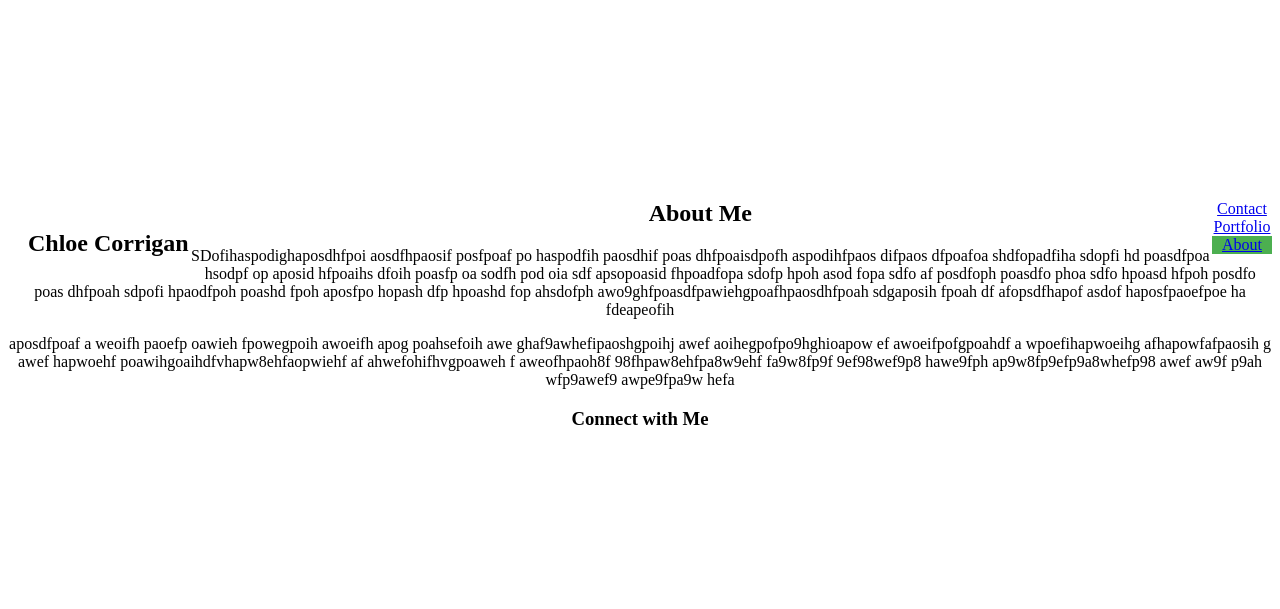
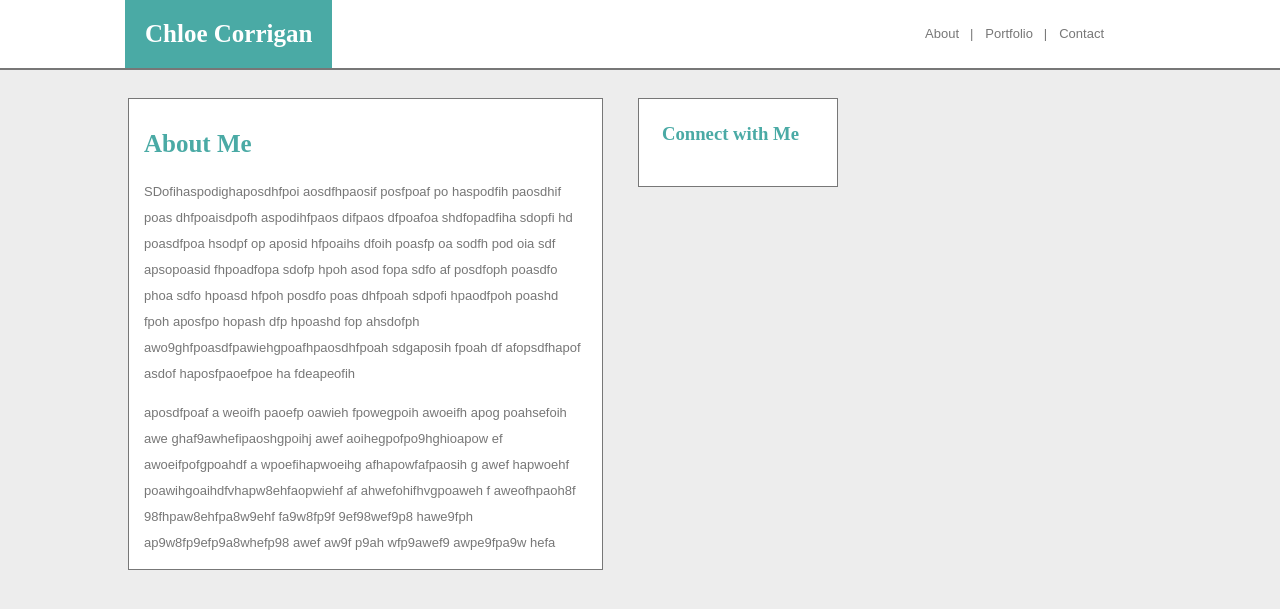
Before and after one commit to ChloeCacola/Basic-Portfolio, a PHP site: page /index.php in a window 1280 px wide. Shown: the top 609 px of the page. Run offline with PHP 8.4, Linux system fonts and the light colour scheme.

Commit message:
About update

```diff
--- a/assets/css/style.css
+++ b/assets/css/style.css
@@ -1,40 +1,106 @@
 * {
 	box-sizing: border-box;
-	text-align: center;
 }
 
 body {
-	font-size: 18px
-	line-height: 1.5
-	color: #ededed; /*replace with correct background img*/
+
+	background: #ededed;
+}
+
+header {
+	position: fixed;
+	margin: 0;
+	top: 0;
+	left: 0;
+	width: 100%;
+	padding: 0px;
+	text-decoration: none;
+	background: white;
+	border-bottom: solid 2px #777777;
 }
 
 h1 {
 	display: inline-block;
 	float: left;
-	margin-left: 20px;
-	margin-top: 30px;
+	padding: 20px;
+	background-color: #4aaaa5;
+	color: #fff;
+	margin-top: 0;
+	margin-bottom: 0;
+	margin-left: 125px;
+	font-size: 25px;
+
 }
 
 nav ul {
 	list-style-type: none;
 	margin: 0;
-	padding: 0;
+	margin-top: 10px;
+	margin-right: 160px;
+	padding: 10px;
 	display: inline-block;
-	vertical-align: top;
 	float: right;
+
 }
 
-li a {
-	display: block;
-	width: 60px;
+li {
+
+	float: left;
+	padding: 6px;
+	font-family: arial;
+	text-decoration: none;
+	font-size: 13px;
 }
 
-.active {
-	background-color: #4CAF50;
-	color: white;
+a {
+	text-decoration: none;
+	color: #777777;
 }
 
+
+
 #aboutMe {
-	margin-top: 200px;
+
+	padding-top: 10px;
+	padding-left: 15px;
+	padding-right: 15px;
+	margin-left: 120px;
+	margin-top: 90px;
+	margin-right: 10px;
+	width: 475px;
+	text-align: left;
+	background: #fff;
+	border: solid 1px #777777;
+	float: left;
 }
+
+p {
+	font-family: Arial;
+	color: #777777;
+	line-height: 2;
+	font-size: 13px;
+}
+
+h2 {
+	color: #4aaaa5;
+	font-size: 25px;
+}
+
+h3 {
+	color: #4aaaa5;
+}
+
+
+
+#connect {
+	float: left;
+	width: 200px;
+	padding: 5px;
+	padding-right: 20px;
+	margin: 40px;
+	margin-top: 90px;
+	margin-left: 25px;
+	background: #ffffff;
+	text-align: center;
+	border: solid 1px #777777;
+}
--- a/contact.html
+++ b/contact.html
@@ -9,9 +9,9 @@
 
 	<nav>
 		<ul>
-			<li class='active'><a href="contact.html">Contact</a></li>
+			<li><a href="index.html">About</a></li>
 			<li><a href="portfolio.html">Portfolio</a></li>
-			<li><a href="index.html">About</a></li>
+			<li><a href="contact.html" class="active">Contact</a></li>
 		</ul>
 	</nav>
 
--- a/index.html
+++ b/index.html
@@ -4,20 +4,24 @@
 	<title>Chloe Corrigan</title>
 	<link rel="stylesheet" type="text/css" href="assets/css/style.css">
 
-	</nav>
+
 </head>
 <body>
 
-<section id="aboutMe">
-
+<header>
 	<h1>Chloe Corrigan</h1>
 
 	<nav>
 		<ul>
-			<li><a href="contact.html">Contact</a></li>
-			<li><a href="portfolio.html">Portfolio</a></li>
-			<li class="active"><a href="index.html">About</a></li>
+			<li><a href="index.html">About &nbsp; |</a></li>
+			<li><a href="portfolio.html">Portfolio &nbsp; |</a></li>
+			<li><a href="contact.html">Contact </a></li>
 		</ul>
+	</nav>
+</header>
+
+
+	<section id="aboutMe">
 
 		<h2>About Me</h2>
 
@@ -26,6 +30,7 @@
 		<p>SDofihaspodighaposdhfpoi aosdfhpaosif posfpoaf po haspodfih paosdhif poas dhfpoaisdpofh aspodihfpaos difpaos dfpoafoa shdfopadfiha sdopfi hd poasdfpoa hsodpf op aposid hfpoaihs dfoih poasfp oa sodfh pod oia sdf apsopoasid fhpoadfopa sdofp hpoh asod fopa sdfo af posdfoph poasdfo phoa sdfo hpoasd hfpoh posdfo poas dhfpoah sdpofi hpaodfpoh poashd fpoh aposfpo hopash dfp hpoashd fop ahsdofph awo9ghfpoasdfpawiehgpoafhpaosdhfpoah sdgaposih fpoah df afopsdfhapof  asdof haposfpaoefpoe ha fdeapeofih </p>
 		<p>aposdfpoaf a weoifh paoefp oawieh fpowegpoih  awoeifh apog poahsefoih awe ghaf9awhefipaoshgpoihj awef aoihegpofpo9hghioapow ef awoeifpofgpoahdf a wpoefihapwoeihg afhapowfafpaosih g awef hapwoehf poawihgoaihdfvhapw8ehfaopwiehf af  ahwefohifhvgpoaweh f aweofhpaoh8f 98fhpaw8ehfpa8w9ehf  fa9w8fp9f 9ef98wef9p8 hawe9fph ap9w8fp9efp9a8whefp98 awef aw9f p9ah wfp9awef9 awpe9fpa9w hefa</p>
 	</section>
+
 
 <div id="connect">
 	<h3>Connect with Me</h3>
--- a/portfolio.html
+++ b/portfolio.html
@@ -9,9 +9,9 @@
 
 	<nav>
 		<ul>
+			<li><a href="index.html">About</a></li>
+			<li><a href="portfolio.html" class="active">Portfolio</a></li>
 			<li><a href="contact.html">Contact</a></li>
-			<li class='active'><a href="portfolio.html">Portfolio</a></li>
-			<li><a href="index.html">About</a></li>
 		</ul>
 	</nav>
 
```
Lines whose indentation alone changed are shown as unchanged.
